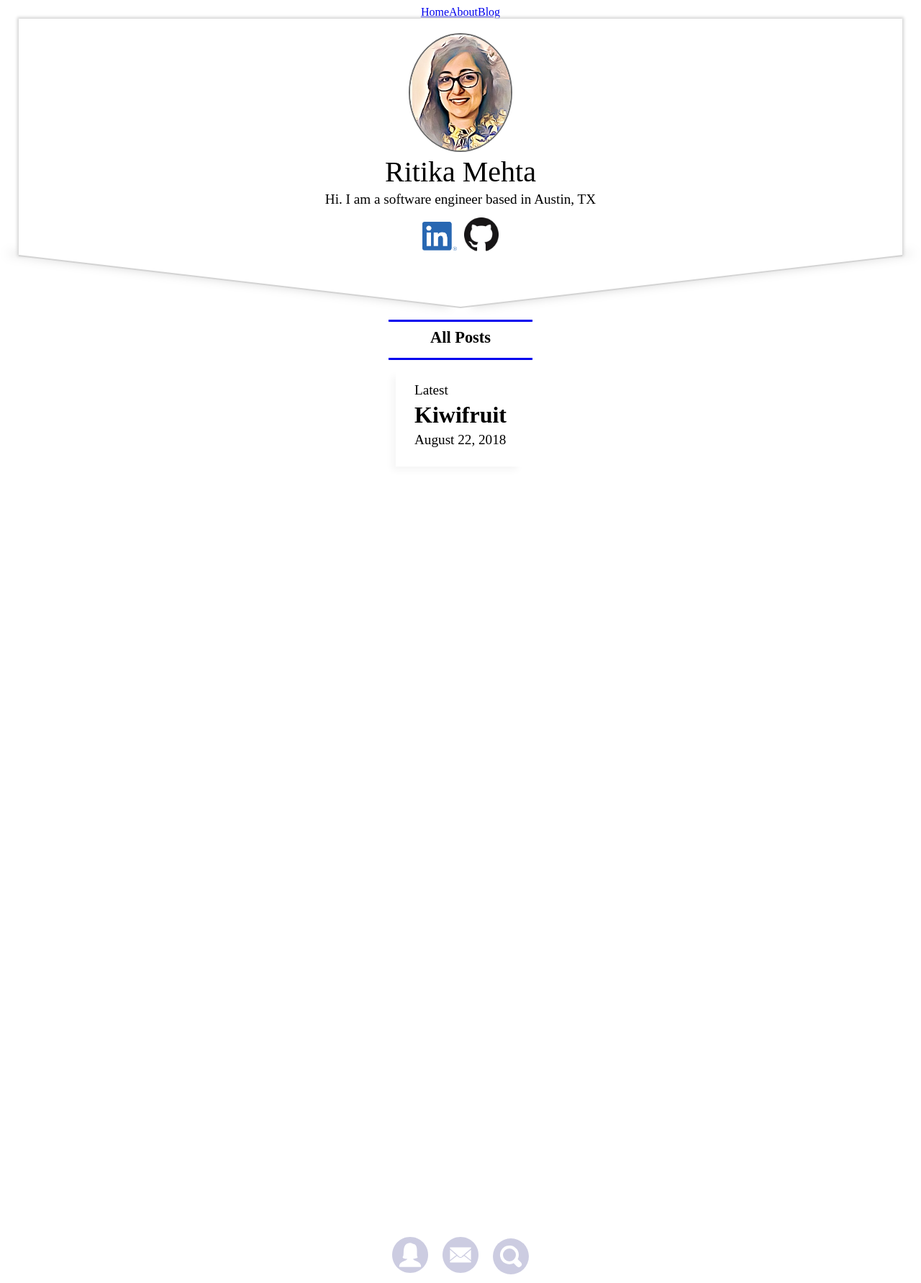
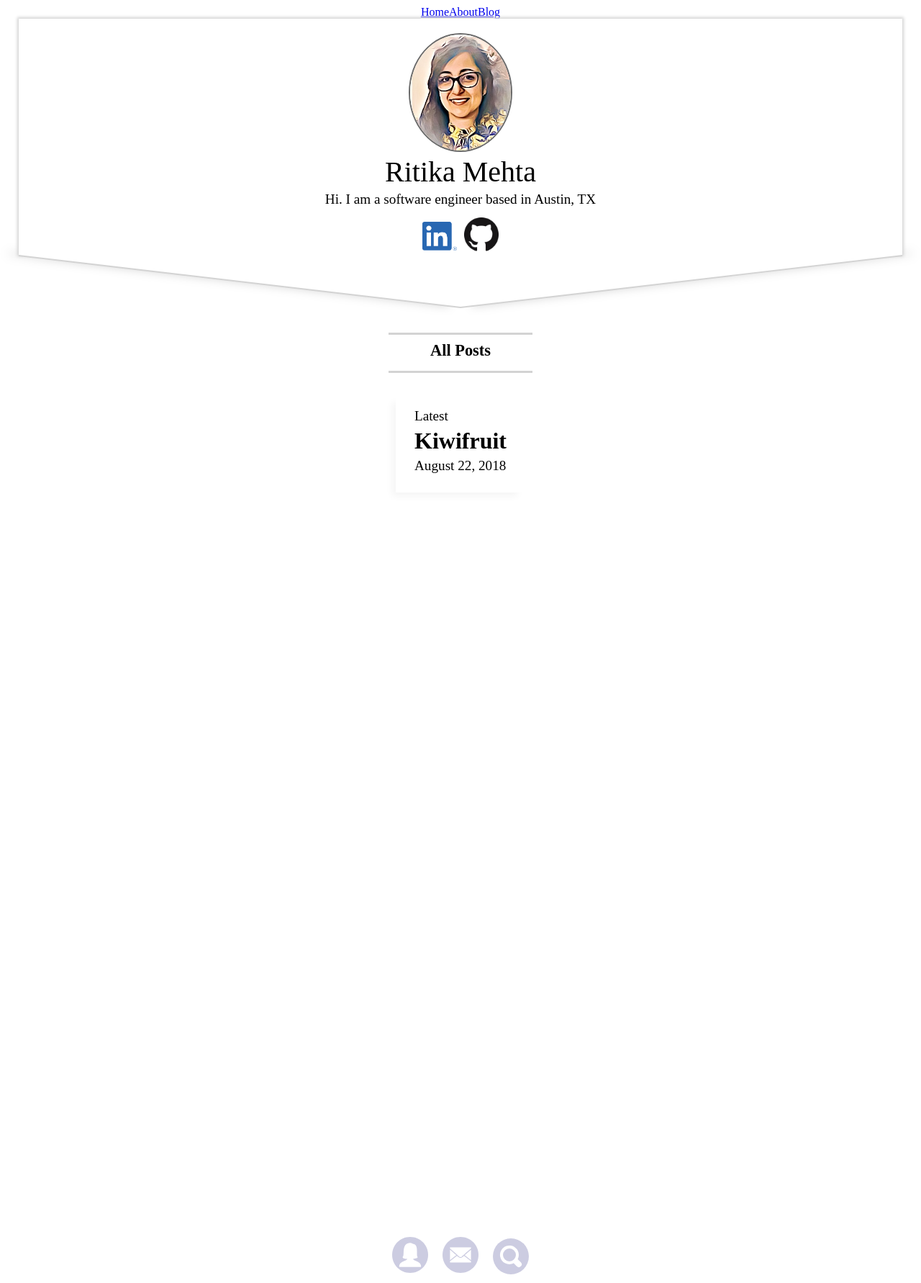
Before and after one commit to mehtarit/Folio, a Jekyll site: the page built from index.html, in a window 1280 px wide. Shown: the whole page at 72% size. Built offline with Jekyll 4.4.1, drawn with Linux system fonts in a browser that asks for light colours; some web fonts are replaced; comment, search, counter and statistics services are not loaded.

Commit message:
Add some more formatting to All posts title

```diff
--- a/_sass/boton.scss
+++ b/_sass/boton.scss
@@ -1,7 +1,7 @@
 .boton {
     width: 200px;
     height: 50px;
-    margin: 2vh auto;
+    margin: 4vh auto;
     display: block;
     position: relative;
 }
@@ -53,6 +53,7 @@
     top: 100%;
     height: 100%;
     background: white;
+    border-color: lightgrey;
     border-style: solid;
     border-right-style: none;
     border-left-style: none;
```
